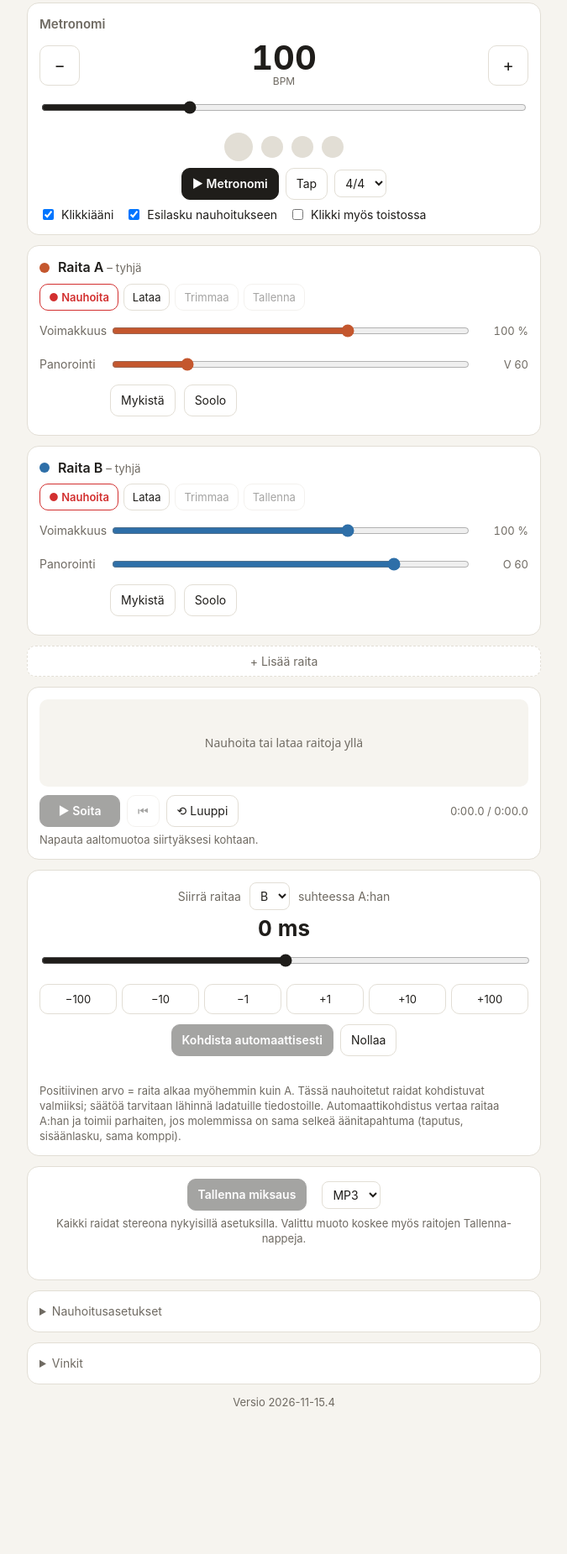
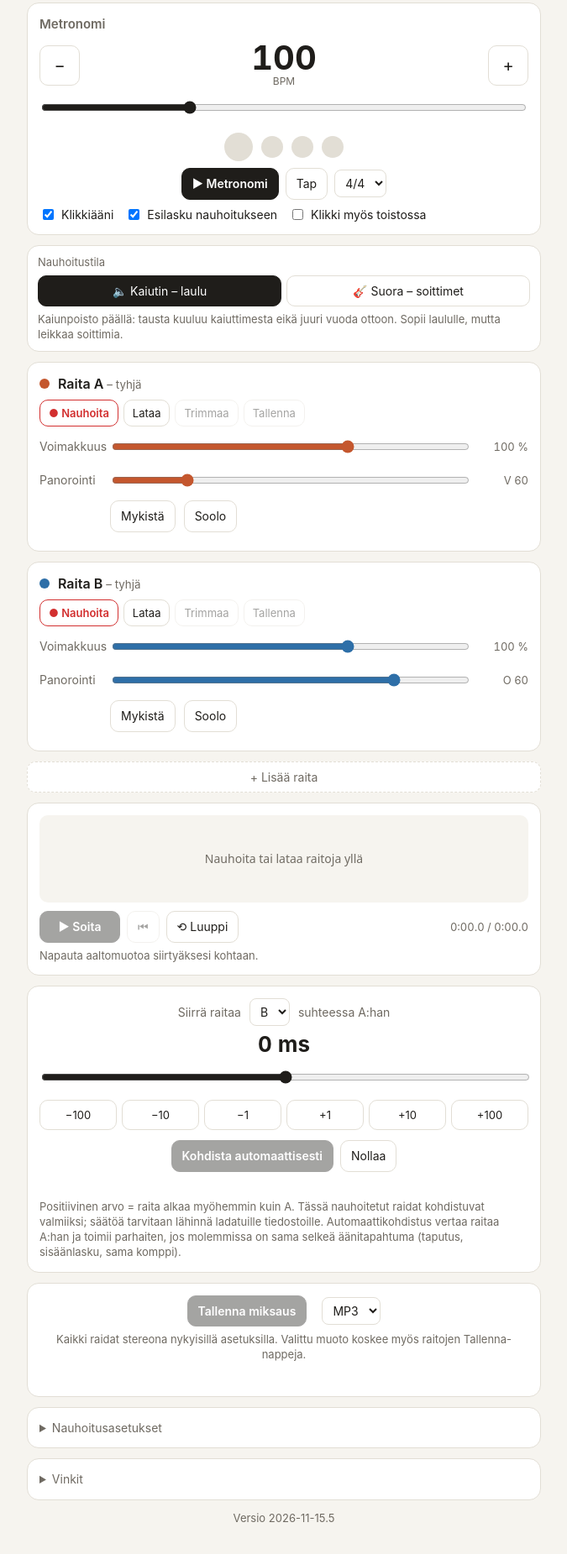
Before and after one commit to minkkinen/harmonia, a plain HTML site: page index.html in a window 1280 px wide. Shown: the part 87-1938 px from the top of the page at 84% size, without its empty margins (302-977 px from the left). Before the commit the page ends 1826 px from the top, so only its background shows below. Drawn offline with Linux system fonts and the light colour scheme.

Commit message:
Nauhoitustilan valinta (kaiutin/suora), ottojen tasonnosto, toisto takaisin kaiuttimeen
- Tilanvalinta raitojen yläpuolella: Kaiutin – laulu / Suora – soittimet
- Uuden oton taso nostetaan automaattisesti (huippu ~-1 dB, enintään +24 dB)
- Suorassa tilassa mikrofoni suljetaan heti oton jälkeen, ja äänimoottori
  käynnistetään uudelleen seuraavalla painalluksella, jotta toisto palaa
  kuuloaukosta kaiuttimeen

Co-Authored-By: Claude Opus 5.5 <noreply@anthropic.com>
Claude-Session: https://claude.ai/code/session_01GQiYjb5G2V4aNyAZ7HETcY

```diff
--- a/index.html
+++ b/index.html
@@ -128,6 +128,14 @@
     </div>
   </section>
 
+  <div class="card" style="padding:10px 12px">
+    <div style="font-size:13px;color:var(--mute);margin-bottom:6px">Nauhoitustila</div>
+    <div style="display:flex;gap:6px">
+      <button id="modeSpk" style="flex:1">🔈 Kaiutin – laulu</button>
+      <button id="modeDir" style="flex:1">🎸 Suora – soittimet</button>
+    </div>
+    <p class="hint" id="modeHint"></p>
+  </div>
   <div id="tracks"></div>
   <button id="addTrack">+ Lisää raita</button>
 
@@ -194,6 +202,8 @@
     <summary>Nauhoitusasetukset</summary>
     <label style="display:flex;gap:8px;align-items:flex-start;margin:6px 0 4px;color:var(--ink)"><input type="checkbox" id="speakerMode" style="margin-top:3px"> <span><b>Kaiutintila</b> (kokeellinen)</span></label>
     <p style="margin-top:0">Käyttää iPhonen kaiunpoistoa. Tällöin taustaraidan pitäisi kuulua kaiuttimesta eikä kuuloaukosta, ja tausta vuotaa ottoon vähemmän – mutta laulu kuulostaa hieman käsitellyltä. Oletuksena päällä; kuulokkeilla voit ottaa sen pois parhaan äänenlaadun saamiseksi. Kaiutintilassa tehdyt otot merkitään nimeen.</p>
+    <label style="display:flex;gap:8px;align-items:flex-start;margin:10px 0 4px;color:var(--ink)"><input type="checkbox" id="normalizeRec" style="margin-top:3px"> <span><b>Nosta uuden oton taso automaattisesti</b></span></label>
+    <p style="margin-top:0">Hiljainen otto nostetaan niin, että sen kovin kohta on lähellä täyttä tasoa (enintään +24 dB).</p>
     <label style="display:flex;gap:8px;align-items:flex-start;margin:10px 0 4px;color:var(--ink)"><input type="checkbox" id="autoAlignRec" style="margin-top:3px"> <span><b>Kohdista uusi otto automaattisesti</b></span></label>
     <p style="margin-top:0">Nauhoituksen jälkeen otto hienosäädetään taustaraitoja vasten enintään ±200 ms. Jos selvää kohtaa ei löydy, otto jää viivekorjauksen mukaiseen kohtaan.</p>
     <div class="row"><span class="lbl" style="width:auto">Taustan voimakkuus nauhoittaessa</span><input type="range" id="recBg" min="0" max="1" step="0.05"><span class="val" id="recBgV">100 %</span></div>
@@ -219,7 +229,7 @@
 (() => {
   const $ = id => document.getElementById(id);
   const mod = (a,n) => ((a % n) + n) % n;
-  const VERSION = '2026-11-15.4';
+  const VERSION = '2026-11-15.5';
   const KEYS = ['A','B','C','D'];
   const PAN = {A:-0.6, B:0.6, C:-0.25, D:0.25};
   let ctx = null, master = null, clickBus = null;
@@ -234,7 +244,7 @@
   let rec = null, captureReady = null;
   let trim = null, trimSrc = null;
 
-  const S = { autoAlignRec:true, speakerMode:true, recBg:1, fmt:'mp3', bpm:100, beats:4, clickOn:true, countIn:true, clickPlay:false, latExtra:0 };
+  const S = { normalizeRec:true, autoAlignRec:true, speakerMode:true, recBg:1, fmt:'mp3', bpm:100, beats:4, clickOn:true, countIn:true, clickPlay:false, latExtra:0 };
   try { Object.assign(S, JSON.parse(localStorage.getItem('harmonia-settings') || '{}')); } catch(e) {}
   const saveS = () => { try { localStorage.setItem('harmonia-settings', JSON.stringify(S)); } catch(e) {} };
 
@@ -307,6 +317,7 @@
     if (mode === 'rec') return;
     if (micStream){ micStream.getTracks().forEach(t => t.stop()); micStream = null; }
     setSession('auto'); setSession('playback');
+    if (ctx) ctxDirty = true;   // next tap rebuilds audio so output returns to the speaker
     updateMicPill();
   }
   function updateMicPill(){
@@ -665,6 +676,11 @@
     if (drop >= 0) data = all.subarray(Math.min(drop, all.length));
     else { data = new Float32Array(all.length - drop); data.set(all, -drop); }
     if (data.length < sr * 0.3){ $('status').textContent = 'Nauhoitus oli liian lyhyt – yritä uudelleen.'; refreshUI(); return; }
+    if (S.normalizeRec){
+      let peak = 0; for (let i=0;i<data.length;i++){ const a = Math.abs(data[i]); if (a > peak) peak = a; }
+      const g = peak > 0 ? Math.min(16, 0.9/peak) : 1;   // at most +24 dB
+      if (g > 1.05){ if (data === all || data.buffer === all.buffer) data = new Float32Array(data); for (let i=0;i<data.length;i++) data[i] *= g; }
+    }
     const buf = ctx.createBuffer(1, data.length, sr);
     buf.copyToChannel ? buf.copyToChannel(data, 0) : buf.getChannelData(0).set(data);
     const d = new Date(), p = x => String(x).padStart(2,'0');
@@ -687,6 +703,7 @@
         showNotice('Raita ' + r.k + ' kohdistettu automaattisesti' + (q ? ': ' + (q>0?'+':'') + q + ' ms' : ' (ei korjausta)') + '.', q ? () => { O[r.k] -= q; renorm(); refreshUI(); } : null);
       }
     }
+    if (!r.speaker) releaseMic();
     refreshUI();
   }
 
@@ -1153,11 +1170,24 @@
   }
   function setRecBg(v){
     S.recBg = v; saveS();
-    $('autoAlignRec').checked = !!S.autoAlignRec;
+    $('normalizeRec').checked = !!S.normalizeRec;
+  $('normalizeRec').addEventListener('change', e => { S.normalizeRec = e.target.checked; saveS(); });
+  $('autoAlignRec').checked = !!S.autoAlignRec;
   $('autoAlignRec').addEventListener('change', e => { S.autoAlignRec = e.target.checked; saveS(); });
-  $('speakerMode').checked = !!S.speakerMode;
+  function setSpeakerMode(on){
+    S.speakerMode = !!on; saveS();
+    $('speakerMode').checked = S.speakerMode;
+    $('modeSpk').classList.toggle('on', S.speakerMode);
+    $('modeDir').classList.toggle('on', !S.speakerMode);
+    $('modeHint').textContent = S.speakerMode
+      ? 'Kaiunpoisto päällä: tausta kuuluu kaiuttimesta eikä juuri vuoda ottoon. Sopii laululle, mutta leikkaa soittimia.'
+      : 'Ei käsittelyä: soittimet tallentuvat sellaisenaan. Taustaraita kuuluu nauhoittaessa vain hiljaa (tai kuulokkeista) – nauhoita soitin mieluiten ensimmäiseksi.';
+  }
+  $('modeSpk').addEventListener('click', () => { if (mode !== 'rec' && !S.speakerMode){ setSpeakerMode(true); releaseMic(); } });
+  $('modeDir').addEventListener('click', () => { if (mode !== 'rec' && S.speakerMode){ setSpeakerMode(false); releaseMic(); } });
+  setSpeakerMode(S.speakerMode);
   $('speakerMode').addEventListener('change', e => {
-    S.speakerMode = e.target.checked; saveS();
+    setSpeakerMode(e.target.checked);
     if (mode !== 'rec') releaseMic();   // next take reopens the mic with the new setting
   });
   for (const id of ['recBg','recBgLive']) $(id).value = v;
```
